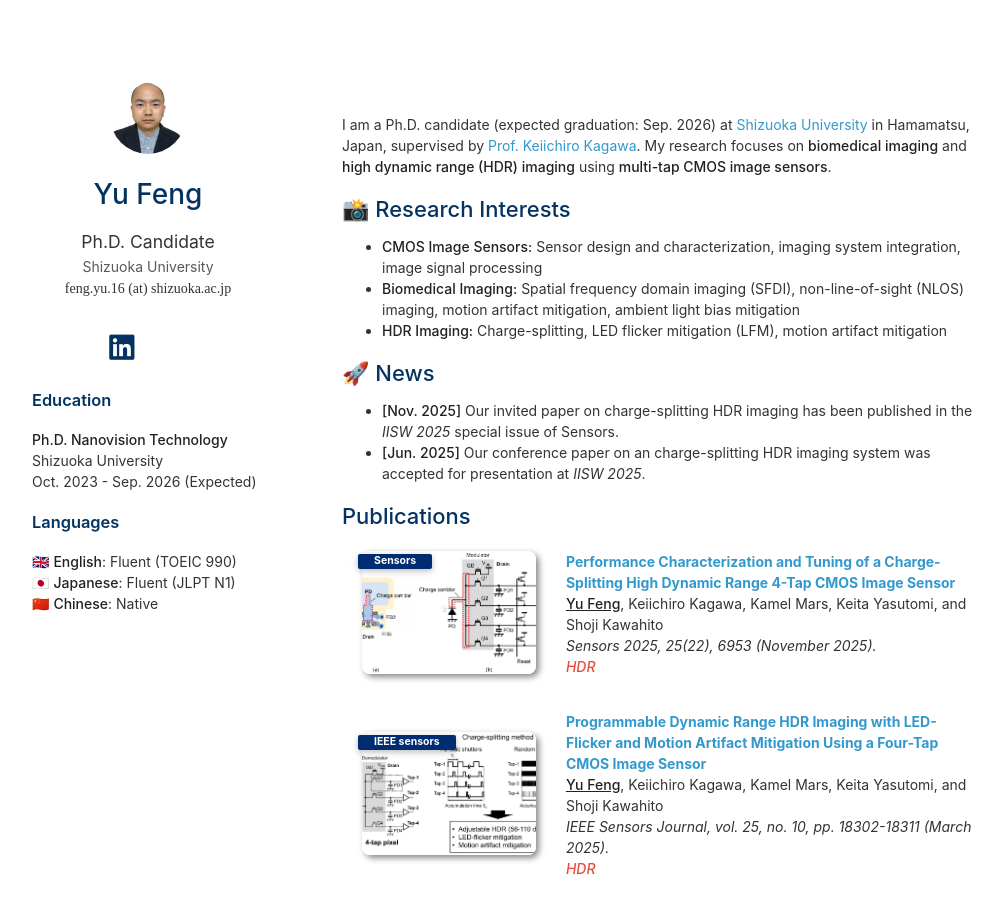
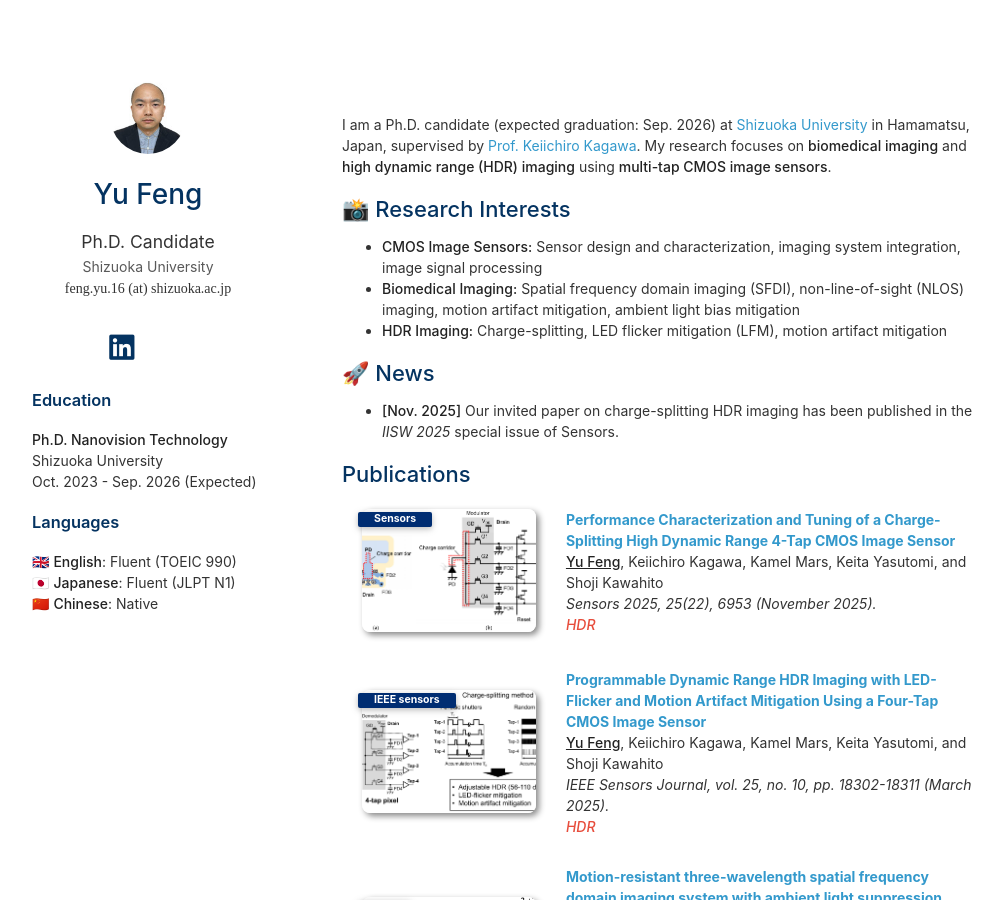
Before and after one commit to y-fen/y-fen.github.io, a Jekyll site: the page built from index.md, in a window 1280 px wide and 900 px high. Shown: the whole window, without its empty margins (128-1131 px from the left). Built offline with Jekyll 4.4.1, drawn with Linux system fonts in a browser that asks for light colours; a style sheet for code colours, icons or effects is not loaded.

Commit message:
Remove June 2025 conference paper update

```diff
--- a/index.md
+++ b/index.md
@@ -11,7 +11,6 @@ I am a Ph.D. candidate (expected graduation: Sep. 2026) at [Shizuoka University]
 
 ## 🚀 News
 - **[Nov. 2025]** Our invited paper on charge-splitting HDR imaging has been published in the *IISW 2025* special issue of Sensors.
-- **[Jun. 2025]** Our conference paper on an charge-splitting HDR imaging system was accepted for presentation at *IISW 2025*.
 
 {% include_relative _includes/publications.md %}
 
```
